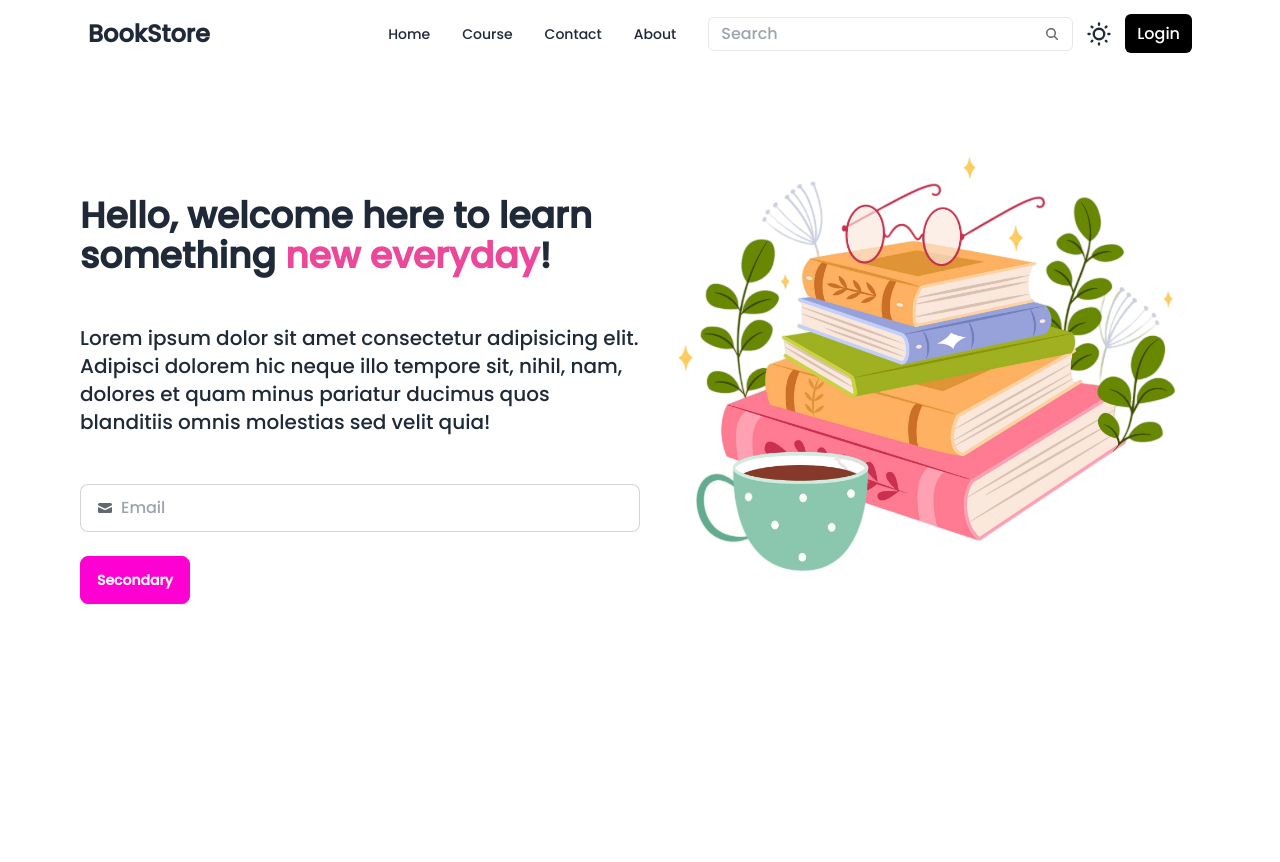
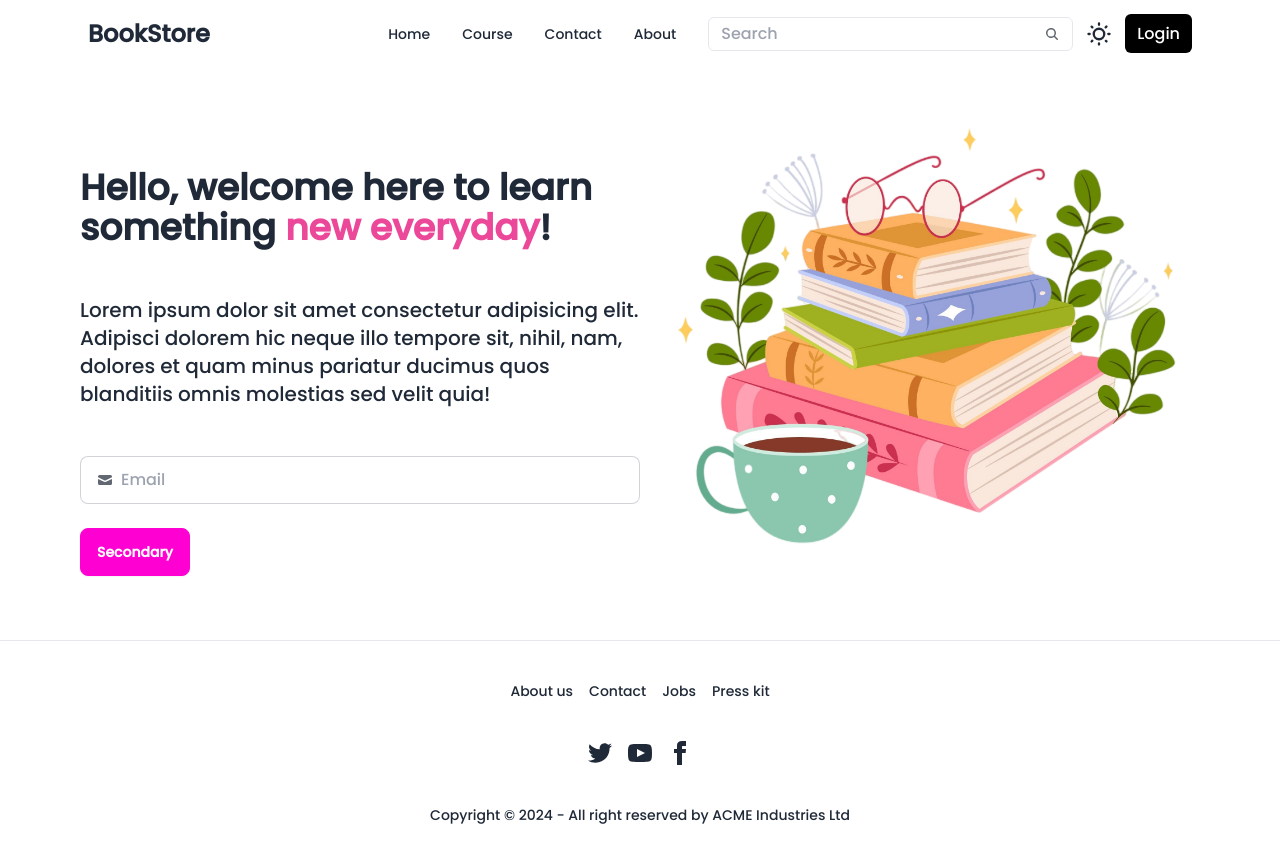
Before and after one commit to BhumikaDhimmar/Book-Store, a React (Vite) app in the folder Frontend/: page / in a window 1280 px wide. Shown: the top 862 px of the page. Before the commit the page ends 800 px from the top, so only its background shows below. Built offline with nearby package versions, Linux system fonts and the light colour scheme.

Commit message:
navbar sticked and footer completed

```diff
--- a/Frontend/src/App.jsx
+++ b/Frontend/src/App.jsx
@@ -1,12 +1,14 @@
 import React from "react";
 import Navbar from "./components/Navbar";
 import Banner from "./components/Banner";
+import Footer from "./components/Footer";
 
 function App() {
   return (
     <>
       <Navbar></Navbar>
       <Banner></Banner>
+      <Footer></Footer>
     </>
   );
 }
--- a/Frontend/src/components/Banner.jsx
+++ b/Frontend/src/components/Banner.jsx
@@ -4,7 +4,7 @@
 function Banner() {
   return (
     <>
-      <div className="max-w-screen-2x1 container mx-auto md:px-20 px-4 flex flex-col md:flex-row">
+      <div className="max-w-screen-2xl container mx-auto md:px-20 px-4 flex flex-col md:flex-row my-10">
         <div className=" order-2 md:order-1 w-full md:w-1/2 mt-12 md:mt-32">
           <div className="space-y-12">
             <h1 className="text-4xl font-bold">
--- /dev/null
+++ b/Frontend/src/components/Footer.jsx
@@ -0,0 +1,57 @@
+import React from "react";
+
+export default function Footer() {
+  return (
+    <div>
+      <hr />
+      <footer className="footer footer-center p-10 text-base-content rounded">
+        <nav className="grid grid-flow-col gap-4">
+          <a className="link link-hover">About us</a>
+          <a className="link link-hover">Contact</a>
+          <a className="link link-hover">Jobs</a>
+          <a className="link link-hover">Press kit</a>
+        </nav>
+        <nav>
+          <div className="grid grid-flow-col gap-4">
+            <a>
+              <svg
+                xmlns="http://www.w3.org/2000/svg"
+                width="24"
+                height="24"
+                viewBox="0 0 24 24"
+                className="fill-current"
+              >
+                <path d="M24 4.557c-.883.392-1.832.656-2.828.775 1.017-.609 1.798-1.574 2.165-2.724-.951.564-2.005.974-3.127 1.195-.897-.957-2.178-1.555-3.594-1.555-3.179 0-5.515 2.966-4.797 6.045-4.091-.205-7.719-2.165-10.148-5.144-1.29 2.213-.669 5.108 1.523 6.574-.806-.026-1.566-.247-2.229-.616-.054 2.281 1.581 4.415 3.949 4.89-.693.188-1.452.232-2.224.084.626 1.956 2.444 3.379 4.6 3.419-2.07 1.623-4.678 2.348-7.29 2.04 2.179 1.397 4.768 2.212 7.548 2.212 9.142 0 14.307-7.721 13.995-14.646.962-.695 1.797-1.562 2.457-2.549z"></path>
+              </svg>
+            </a>
+            <a>
+              <svg
+                xmlns="http://www.w3.org/2000/svg"
+                width="24"
+                height="24"
+                viewBox="0 0 24 24"
+                className="fill-current"
+              >
+                <path d="M19.615 3.184c-3.604-.246-11.631-.245-15.23 0-3.897.266-4.356 2.62-4.385 8.816.029 6.185.484 8.549 4.385 8.816 3.6.245 11.626.246 15.23 0 3.897-.266 4.356-2.62 4.385-8.816-.029-6.185-.484-8.549-4.385-8.816zm-10.615 12.816v-8l8 3.993-8 4.007z"></path>
+              </svg>
+            </a>
+            <a>
+              <svg
+                xmlns="http://www.w3.org/2000/svg"
+                width="24"
+                height="24"
+                viewBox="0 0 24 24"
+                className="fill-current"
+              >
+                <path d="M9 8h-3v4h3v12h5v-12h3.642l.358-4h-4v-1.667c0-.955.192-1.333 1.115-1.333h2.885v-5h-3.808c-3.596 0-5.192 1.583-5.192 4.615v3.385z"></path>
+              </svg>
+            </a>
+          </div>
+        </nav>
+        <aside>
+          <p>Copyright © 2024 - All right reserved by ACME Industries Ltd</p>
+        </aside>
+      </footer>
+    </div>
+  );
+}
--- a/Frontend/src/components/Navbar.jsx
+++ b/Frontend/src/components/Navbar.jsx
@@ -1,6 +1,21 @@
-import React from "react";
+import React, { useEffect, useState } from "react";
 
 function Navbar() {
+  const [sticky, setSticky] = useState(false);
+  useEffect(() => {
+    const handleScroll = () => {
+      if (window.scrollY > 0) {
+        setSticky(true);
+      } else {
+        setSticky(false);
+      }
+    };
+    window.addEventListener("scroll", handleScroll);
+    return () => {
+      window.removeEventListener("scroll", handleScroll);
+    };
+  }, []);
+
   const navItems = (
     <>
       <li>
@@ -17,10 +32,17 @@
       </li>
     </>
   );
+
   return (
     <>
-      <div className="max-w-screen-2x1 container mx-auto md:px-20 px-4">
-        <div className="navbar bg-base-100">
+      <div
+        className={`max-w-screen-2xl container mx-auto md:px-20 px-4 fixed top-0 left-0 right-0 ${
+          sticky
+            ? "sticky-navbar shadow-md bg-base-200 duration-300 transition-all ease-in-out"
+            : ""
+        }`}
+      >
+        <div className="navbar">
           <div className="navbar-start">
             <div className="dropdown">
               <div
```
